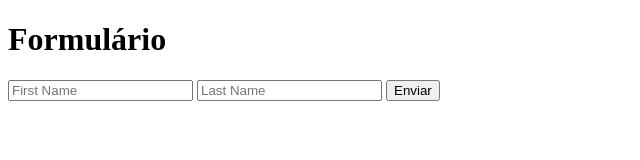
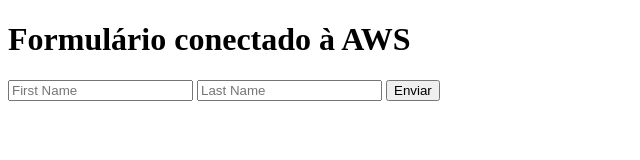
Before and after one commit to LucasFARocha/API_AWS, a plain HTML site: page index.html in a window 1280 px wide. Shown: the whole page, without its empty margins (0-640 px from the left). Drawn offline with Linux system fonts and the light colour scheme.

Commit message:
AWS Amplify
Projeto hospedado na AWS Amplify. Alterações mínimas realizadas para testar o serviço

```diff
--- a/index.html
+++ b/index.html
@@ -5,7 +5,7 @@
   <title>Enviar Nome para API Gateway</title>
 </head>
 <body>
-  <h1>Formulário</h1>
+  <h1>Formulário conectado à AWS</h1>
   <form id="userForm">
     <input type="text" id="firstName" placeholder="First Name" required>
     <input type="text" id="lastName" placeholder="Last Name" required>
```
Also changed, not shown: 1 other file.
